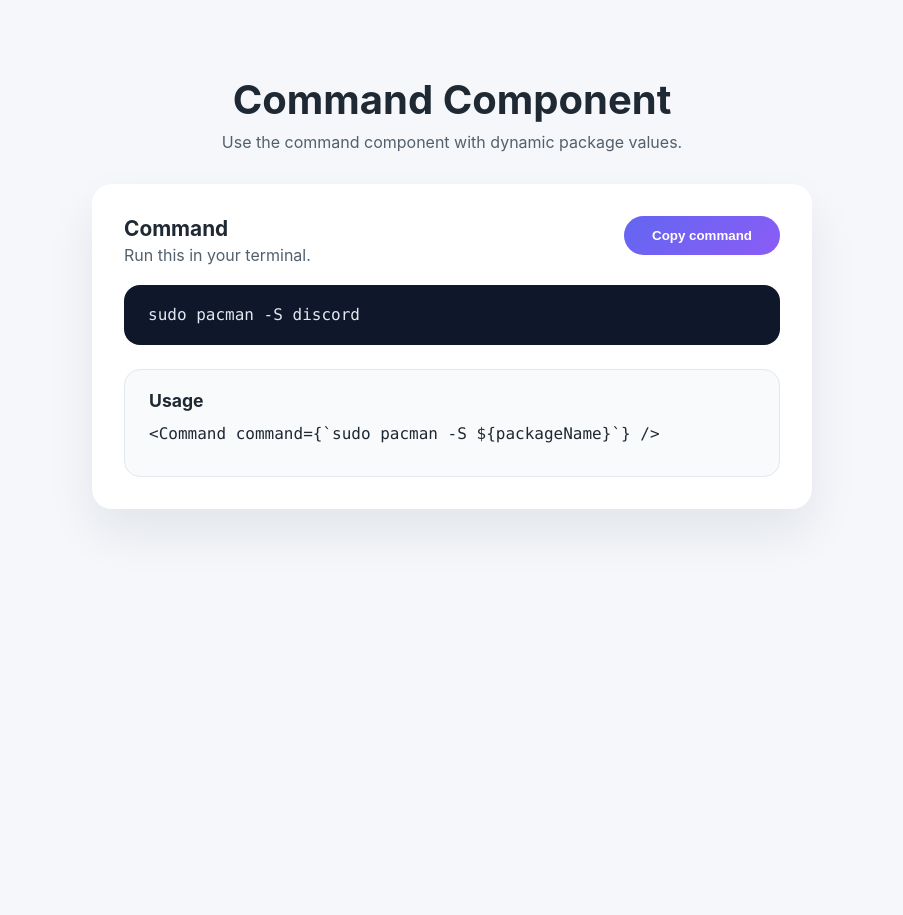
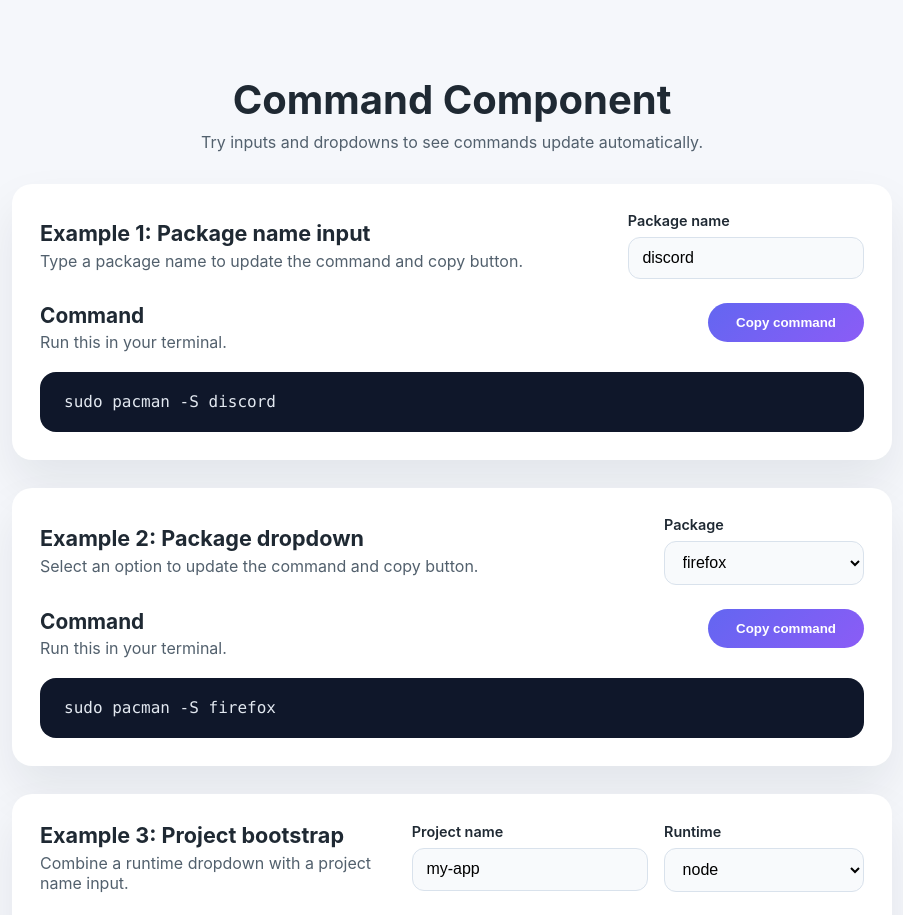
Before and after one commit to NotReallyAnonymous/reactjs-help-tool, a React (Vite) app: page / in a window 1280 px wide. Shown: the top 915 px of the page, without its empty margins (188-1091 px from the left). Before the commit the page ends 800 px from the top, so only its background shows below. Built offline with nearby package versions, Linux system fonts and the light colour scheme.

Commit message:
Add interactive command examples

```diff
--- a/src/App.css
+++ b/src/App.css
@@ -30,14 +30,70 @@
 }
 
 .app-content {
-  width: min(720px, 100%);
+  width: min(880px, 100%);
+  display: flex;
+  flex-direction: column;
+  gap: 1.75rem;
+}
+
+.example-card {
   background: #ffffff;
   border-radius: 20px;
-  padding: 2rem;
+  padding: 1.75rem;
   box-shadow: 0 24px 48px rgba(15, 23, 42, 0.08);
   display: flex;
   flex-direction: column;
   gap: 1.5rem;
+}
+
+.example-header {
+  display: flex;
+  flex-direction: column;
+  gap: 1.25rem;
+}
+
+.example-header h2 {
+  margin: 0 0 0.35rem;
+  font-size: 1.35rem;
+}
+
+.example-header p {
+  margin: 0;
+  color: #52606d;
+}
+
+.field-row {
+  display: flex;
+  flex-direction: column;
+  gap: 1rem;
+}
+
+.field {
+  display: flex;
+  flex-direction: column;
+  gap: 0.5rem;
+  font-weight: 600;
+  color: #1f2933;
+}
+
+.field span {
+  font-size: 0.9rem;
+}
+
+.field input,
+.field select {
+  border-radius: 12px;
+  border: 1px solid #d9e2ec;
+  padding: 0.7rem 0.85rem;
+  font-size: 1rem;
+  background: #f8fafc;
+}
+
+.field input:focus,
+.field select:focus {
+  outline: 2px solid #8b5cf6;
+  border-color: #8b5cf6;
+  background: #ffffff;
 }
 
 .command {
@@ -98,25 +154,21 @@
   transform: translateY(0);
 }
 
-.example {
-  background: #f8fafc;
-  border-radius: 16px;
-  padding: 1.25rem 1.5rem;
-  border: 1px solid #e2e8f0;
-}
+@media (min-width: 720px) {
+  .example-header {
+    flex-direction: row;
+    align-items: center;
+    justify-content: space-between;
+  }
 
-.example h2 {
-  margin-top: 0;
-  margin-bottom: 0.75rem;
-  font-size: 1.1rem;
-}
+  .field-row {
+    flex-direction: row;
+  }
 
-.example code {
-  font-family: 'Fira Code', ui-monospace, SFMono-Regular, SFMono-Regular, Menlo, Monaco,
-    Consolas, 'Liberation Mono', 'Courier New', monospace;
-}
+  .field {
+    min-width: 200px;
+  }
 
-@media (min-width: 640px) {
   .command-header {
     flex-direction: row;
     align-items: center;
--- a/src/App.jsx
+++ b/src/App.jsx
@@ -1,24 +1,97 @@
+import { useState } from 'react'
 import Command from './components/Command'
 import './App.css'
 
-const packageName = 'discord'
+const packageOptions = ['discord', 'firefox', 'neovim', 'ripgrep']
+const runtimeOptions = ['node', 'python', 'deno']
 
 function App() {
+  const [packageName, setPackageName] = useState('discord')
+  const [selectedPackage, setSelectedPackage] = useState('firefox')
+  const [projectName, setProjectName] = useState('my-app')
+  const [runtime, setRuntime] = useState('node')
+
   return (
     <div className="app">
       <header className="app-header">
         <h1>Command Component</h1>
-        <p>Use the command component with dynamic package values.</p>
+        <p>Try inputs and dropdowns to see commands update automatically.</p>
       </header>
 
       <main className="app-content">
-        <Command command={`sudo pacman -S ${packageName}`} />
+        <section className="example-card">
+          <div className="example-header">
+            <div>
+              <h2>Example 1: Package name input</h2>
+              <p>Type a package name to update the command and copy button.</p>
+            </div>
+            <label className="field">
+              <span>Package name</span>
+              <input
+                type="text"
+                value={packageName}
+                onChange={(event) => setPackageName(event.target.value)}
+                placeholder="discord"
+              />
+            </label>
+          </div>
+          <Command command={`sudo pacman -S ${packageName || '<packageName>'}`} />
+        </section>
 
-        <section className="example">
-          <h2>Usage</h2>
-          <pre>
-            <code>{'<Command command={`sudo pacman -S ${packageName}`} />'}</code>
-          </pre>
+        <section className="example-card">
+          <div className="example-header">
+            <div>
+              <h2>Example 2: Package dropdown</h2>
+              <p>Select an option to update the command and copy button.</p>
+            </div>
+            <label className="field">
+              <span>Package</span>
+              <select
+                value={selectedPackage}
+                onChange={(event) => setSelectedPackage(event.target.value)}
+              >
+                {packageOptions.map((option) => (
+                  <option key={option} value={option}>
+                    {option}
+                  </option>
+                ))}
+              </select>
+            </label>
+          </div>
+          <Command command={`sudo pacman -S ${selectedPackage}`} />
+        </section>
+
+        <section className="example-card">
+          <div className="example-header">
+            <div>
+              <h2>Example 3: Project bootstrap</h2>
+              <p>Combine a runtime dropdown with a project name input.</p>
+            </div>
+            <div className="field-row">
+              <label className="field">
+                <span>Project name</span>
+                <input
+                  type="text"
+                  value={projectName}
+                  onChange={(event) => setProjectName(event.target.value)}
+                  placeholder="my-app"
+                />
+              </label>
+              <label className="field">
+                <span>Runtime</span>
+                <select value={runtime} onChange={(event) => setRuntime(event.target.value)}>
+                  {runtimeOptions.map((option) => (
+                    <option key={option} value={option}>
+                      {option}
+                    </option>
+                  ))}
+                </select>
+              </label>
+            </div>
+          </div>
+          <Command
+            command={`npx create-${runtime}-app ${projectName || '<projectName>'}`}
+          />
         </section>
       </main>
     </div>
```
